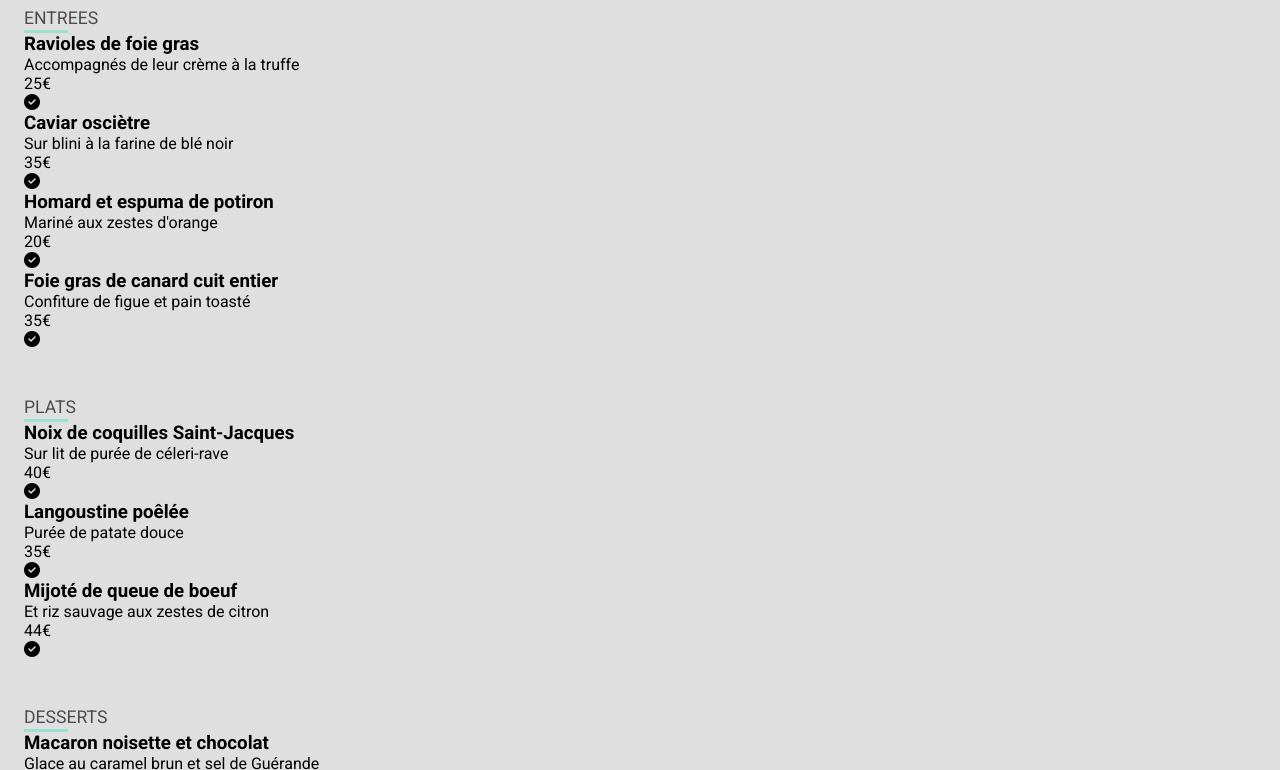
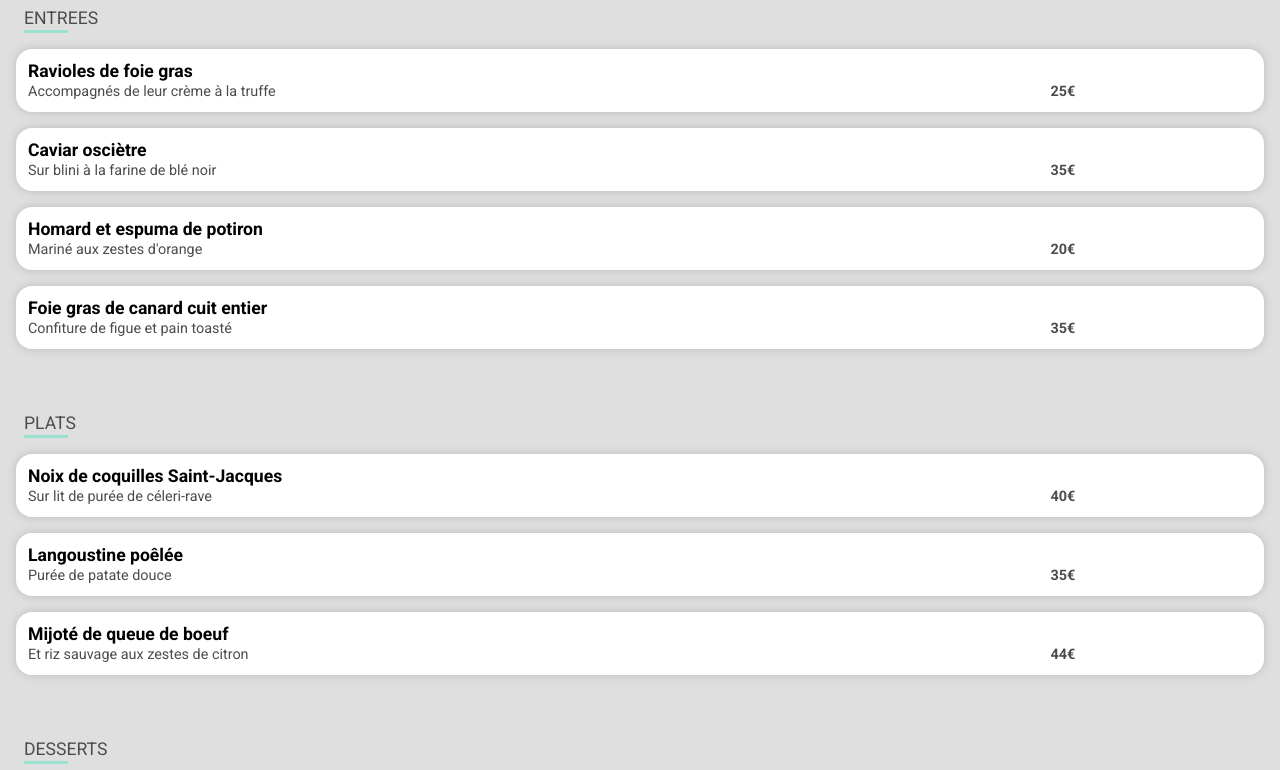
Before and after one commit to Zo-laj/restaurant-menu-app, a website: page menu2.html in a window 1280 px wide. Shown: the part 371-1141 px from the top of the page. Drawn offline with Linux system fonts and the light colour scheme; a web font is replaced by a local one.

Commit message:
css pour les food-card, sans l'animation

```diff
--- /dev/null
+++ b/sass/components/_food-card.scss
@@ -0,0 +1,50 @@
+.food-card {
+  display: flex;
+  background-color: white;
+  align-content: stretch;
+  margin: 16px 0;
+  border-radius: 16px;
+  box-shadow: 0 0 10px rgb(187, 186, 186);
+}
+
+.food-description {
+  width: 80%;
+  padding: 12px;
+
+  h3 {
+    font-size: 1.1rem;
+  }
+
+  span {
+    font-size: 0.9rem;
+    color: $grey-font;
+  }
+}
+
+.food-price {
+  display: flex;
+  align-items: flex-end;
+  padding: 12px;
+
+  span {
+    font-size: 0.9rem;
+    font-weight: 600;
+    color: $grey-font;
+  }
+}
+
+.food-choose-btn {
+  display: flex;
+  justify-content: center;
+  align-items: center;
+  color: white;
+  background-color: $green-color;
+  width: 20%;
+  border-top-right-radius: 16px;
+  border-bottom-right-radius: 16px;
+  display: none;
+
+  i {
+    font-size: 1.3rem;
+  }
+}
--- a/sass/main.scss
+++ b/sass/main.scss
@@ -5,6 +5,7 @@
 @import "components/location-bar";
 @import "components/pink-btn";
 @import "components/restaurant-card";
+@import "components/food-card";
 
 @import "layout/header";
 @import "layout/description";
--- a/sass/pages/_menu.scss
+++ b/sass/pages/_menu.scss
@@ -1,6 +1,5 @@
 .background-img {
   height: 256px;
-  z-index: 1;
 
   img {
     object-fit: cover;
@@ -10,18 +9,18 @@
 }
 
 .menu-section {
-  padding: 32px 24px;
+  padding: 32px 16px;
   position: relative;
   margin-top: -32px;
   border-top-right-radius: 32px;
   border-top-left-radius: 32px;
   background-color: rgba(224, 223, 223);
-  z-index: 2;
 
   .restaurant-header {
     display: flex;
     align-items: center;
     justify-content: space-between;
+    padding-left: 8px;
   }
 
   h1 {
@@ -44,10 +43,12 @@
     font-size: 1.1rem;
     font-weight: 400;
     color: $grey-font;
+    padding-left: 8px;
   }
 
   .green-border {
     margin-top: 2px;
+    margin-left: 8px;
     width: 44px;
     height: 3px;
     background-color: $green-color;
```
Also changed, not shown: css/style.css, 1 other file.
